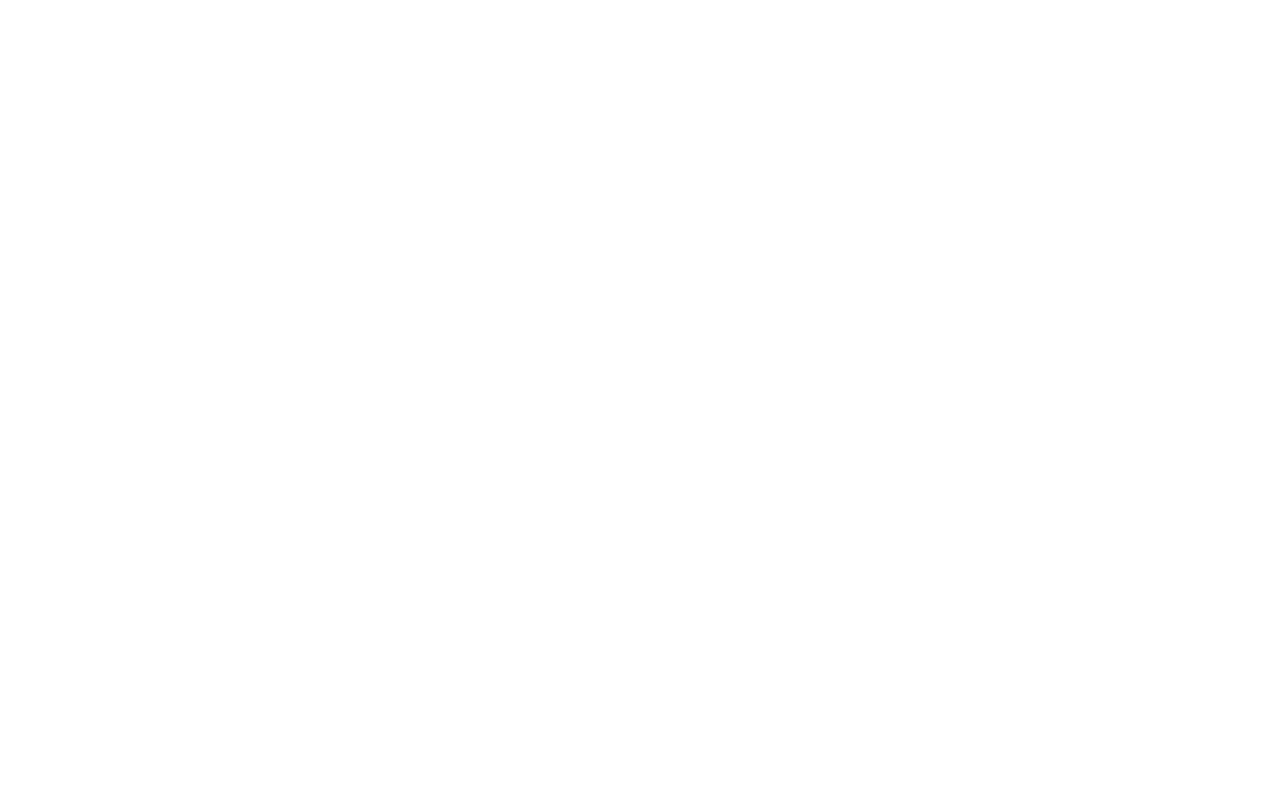
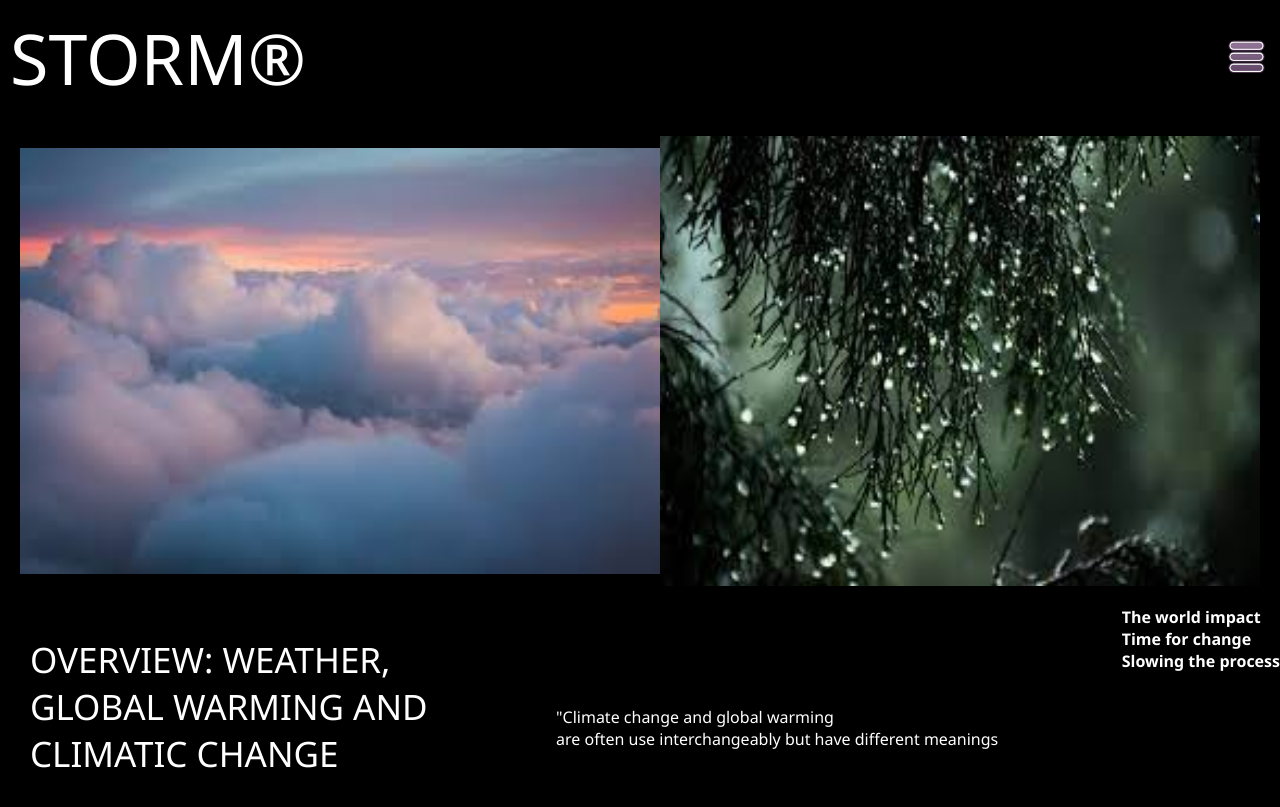
Before and after one commit to anishashabnamm/flex-box, a plain HTML site: page index.html in a window 1280 px wide. Drawn offline with Linux system fonts and the light colour scheme.

Commit message:
Add. New code added

```diff
--- a/assets/css/style.css
+++ b/assets/css/style.css
@@ -1 +1,50 @@
-/* this is an empty css file */
+* {
+    font-family: "Segoe UI", Tahoma, Geneva, Verdana, sans-serif;
+    background-color:black;
+    color: white;
+    margin: 0;
+}
+
+header {
+    display: flex;
+    padding: 10px;
+    justify-content: space-between;
+    background-color: black;
+    align-items: center;
+}
+
+header h1 {
+    font-size: 70px;
+    font-weight: 450;
+}
+.image-sect {
+    background-color: rgb(0, 0, 0);
+    display: flex;
+    justify-content: space-between;
+    align-items: center;
+    padding: 20px;
+}
+.main,
+.main1,
+.main2
+{
+    padding: 30px;
+}
+.main{
+    font-size: 35px;
+}
+.main1{
+    padding: 100px 70px 0 45px;
+}
+.main2 h4{
+    border-bottom: 2px solid rgb white;
+    padding: 12px;
+    padding-top: 30px;
+    padding-right: 30px;
+}
+.text-sect
+{
+    background-color: black;
+    display: flex;
+    justify-content: space-between;
+}
--- a/index.html
+++ b/index.html
@@ -1 +1,35 @@
-<!-- this is an empty html file -->
+<html lang="en">
+    <head>
+        <meta charset="UTF-8" />
+        <meta http-equiv="X-UA-Compatible" content="IE=edge" />
+        <meta name="viewport" content="width=device-width, initial-scale=1.0" />
+        <title>Document</title>
+        <link rel="stylesheet" href="assets/css/style.css" />
+    </head>
+    <body>
+        <header>
+            <h1>STORM&#174;</h1>
+            <a href="#"><img src="assets/images/ham.png" width="50px" /></a>
+        </header>
+
+        <section>
+            <div class="image-sect">
+                <img src="assets/images/flex-cloud.jpeg" width="750px" />
+                <img src="assets/images/flex-rain.jpeg" width="600px" height="450px" />
+            </div>
+
+            <div class="text-sect">
+                <div class="main">OVERVIEW: WEATHER,<br />GLOBAL WARMING AND <br />CLIMATIC CHANGE</div>
+                <div class="main1">
+                    "Climate change and global warming <br />
+                    are often use interchangeably but have different meanings
+                </div>
+                <div class="main3">
+                    <h4>The world impact</h4>
+                    <h4>Time for change</h4>
+                    <h4>Slowing the process</h4>
+                </div>
+            </div>
+        </section>
+    </body>
+</html>
```
Also changed, not shown: assets/images/flex-cloud.jpeg (added), assets/images/flex-rain.jpeg (added), assets/images/ham.png (added).
